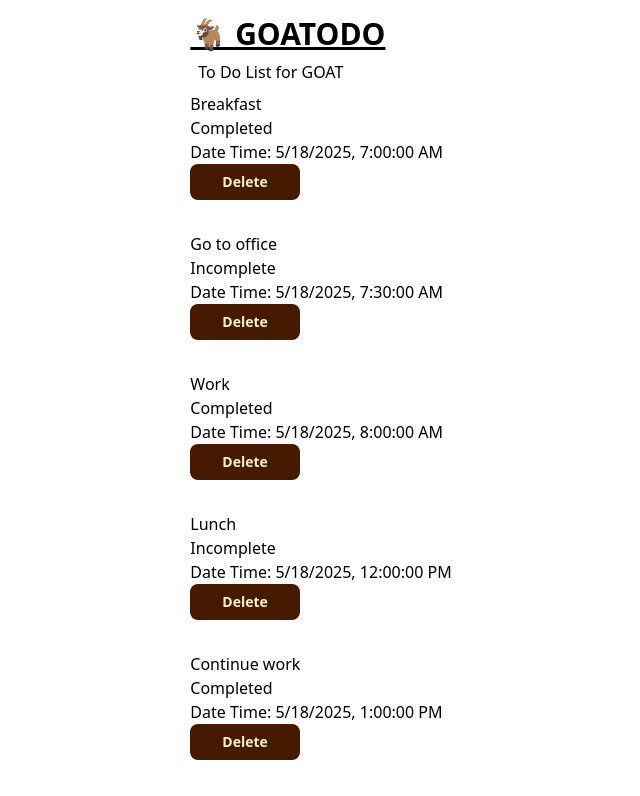
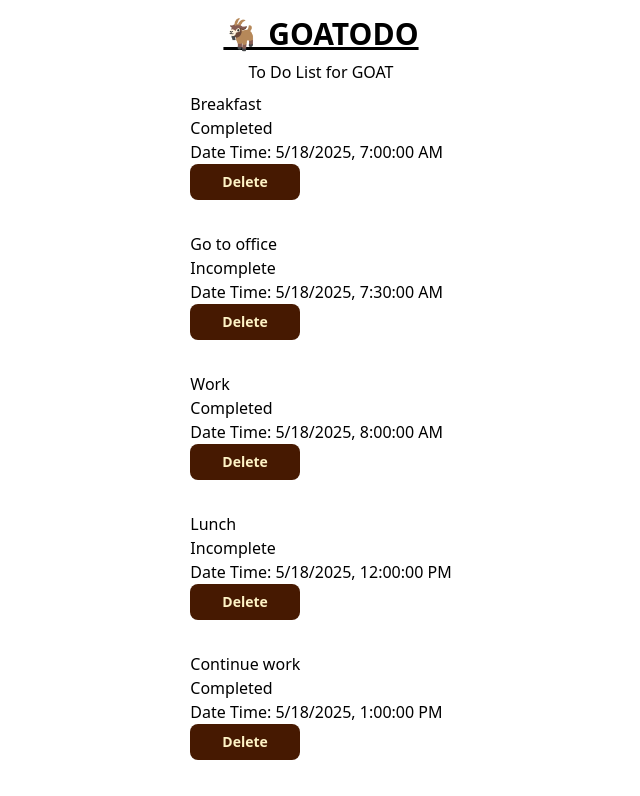
Before and after one commit to siabillalquba/goatodo, a React (Vite) app: page / in a window 1280 px wide. Shown: the top 796 px of the page, without its empty margins (319-959 px from the left). Built offline with nearby package versions, Linux system fonts and the light colour scheme.

Commit message:
chore: styling flex main

```diff
--- a/src/app.tsx
+++ b/src/app.tsx
@@ -61,8 +61,12 @@ export function App() {
   return (
     <div className="flex justify-center">
       <div className="p-4">
-        <h1 className="text-3xl font-bold underline">🐐 GOATODO</h1>
-        <p className="p-2">To Do List for GOAT</p>
+        <header>
+          <h1 className="text-3xl font-bold underline flex justify-center">
+            🐐 GOATODO
+          </h1>
+          <p className="p-2 flex justify-center">To Do List for GOAT</p>
+        </header>
 
         <ul className="space-y-8">
           {tasks.map((task) => {
```
